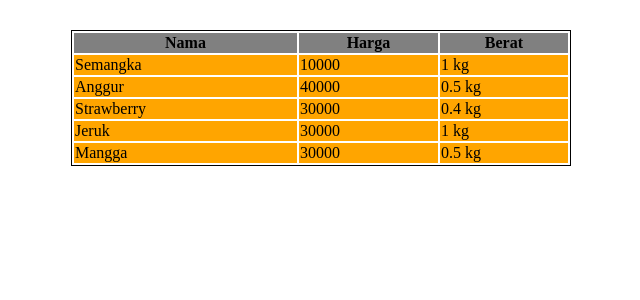
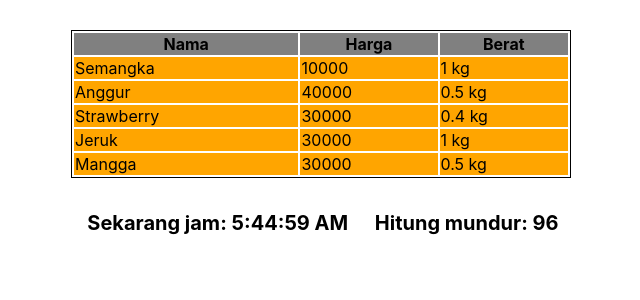
Before and after one commit to inuinsane/sanbercode-reactjs-0720-week3, a React (Create React App) app: page / in a window 1280 px wide. Shown: the top 300 px of the page, without its empty margins (319-959 px from the left). Built offline with nearby package versions, Linux system fonts and the light colour scheme.

Commit message:
Week 3 - Day 2 (ReactJS State & Components Life Cycle)

```diff
--- a/src/App.css
+++ b/src/App.css
@@ -1,7 +1,7 @@
 .App {
   text-align: center;
   margin: auto;
-  font-family: 'Times New Roman', Times, serif;
+  font-family: -apple-system, BlinkMacSystemFont, 'Segoe UI', Roboto, Oxygen, Ubuntu, Cantarell, 'Open Sans', 'Helvetica Neue', sans-serif;
 }
 
 .App-logo {
@@ -23,6 +23,14 @@
 .tbody {
   background-color: orange;
   text-align: left;
+}
+
+.bold {
+  font-weight: bold;
+}
+
+.text-lg {
+  font-size: 20px;
 }
 
 @media (prefers-reduced-motion: no-preference) {
--- a/src/App.js
+++ b/src/App.js
@@ -1,11 +1,13 @@
 import React from 'react';
 import './App.css';
 import Table from './tugas11/Table';
+import Timer from './tugas12/Timer';
 
 function App() {
   return (
     <div className="App">
       <Table />
+      <Timer start={101}/>
     </div>
   );
 }
--- /dev/null
+++ b/src/tugas12/Timer.js
@@ -0,0 +1,53 @@
+import React, { Component } from 'react';
+import './../App.css';
+
+class Timer extends Component {
+    constructor(props) {
+        super(props);
+        this.state = {
+            clock : new Date().toLocaleTimeString(),
+            timer : 5,
+        }
+
+    }
+
+    componentDidMount() {
+        if (this.props.start !== undefined) {
+            this.setState({
+                timer: this.props.start,
+            })
+        }
+
+        this.timerID = setInterval (
+            () => this.tick(), 1000
+        )
+    }
+
+    componentWillUnmount() {
+        clearInterval(this.timerID);
+    }
+
+    tick() {
+        this.setState({
+            timer: this.state.timer - 1,
+            clock: new Date().toLocaleTimeString(),
+        });
+    }
+
+    render() {
+        return (
+            <table className="table text-lg" style={{ border:"none" }}>
+            {/* Untuk menghilangkan komponen */}
+             { this.state.timer > 0 &&
+                <tr>
+                    <td className="bold">Sekarang jam: {this.state.clock}</td>
+                    <td className="bold">Hitung mundur: {this.state.timer}</td>
+                </tr>
+             }
+            </table>
+        )
+    }
+}
+
+
+export default Timer;
```
